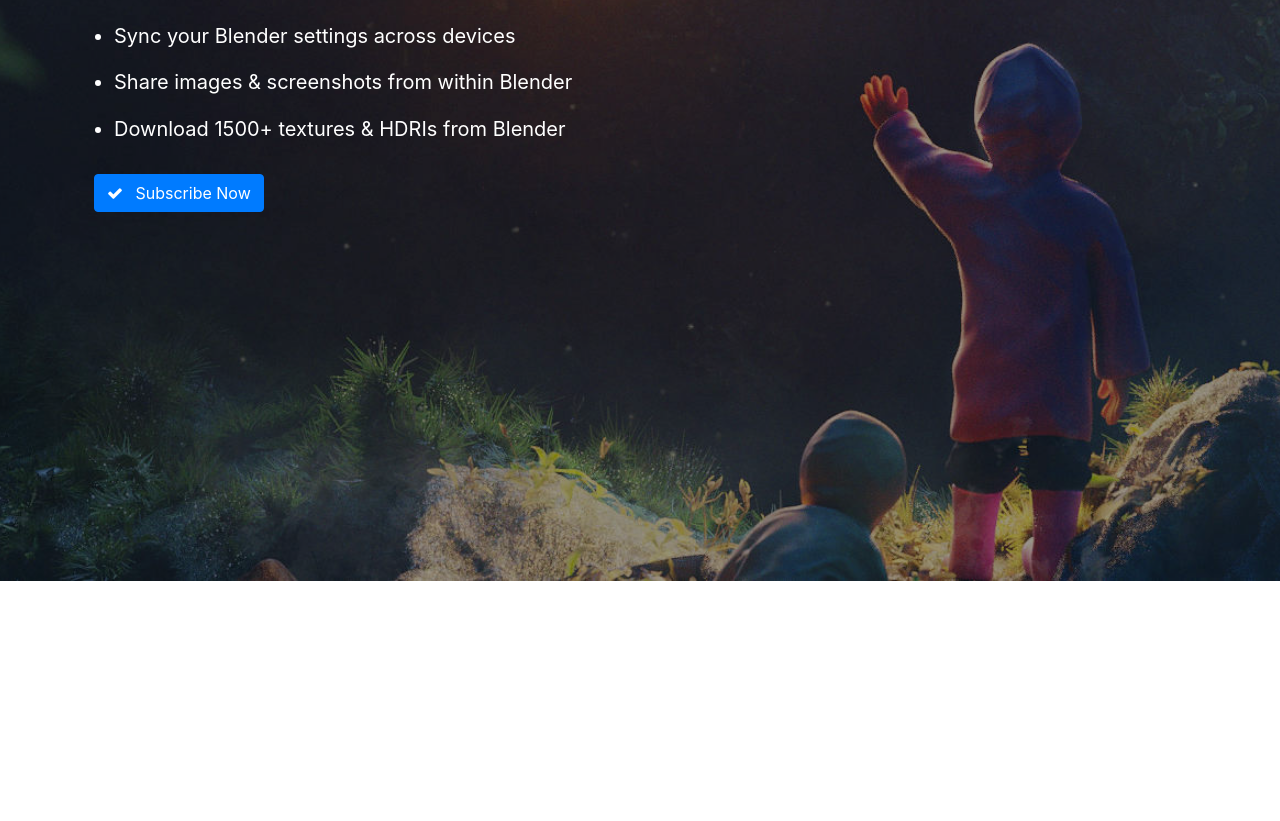
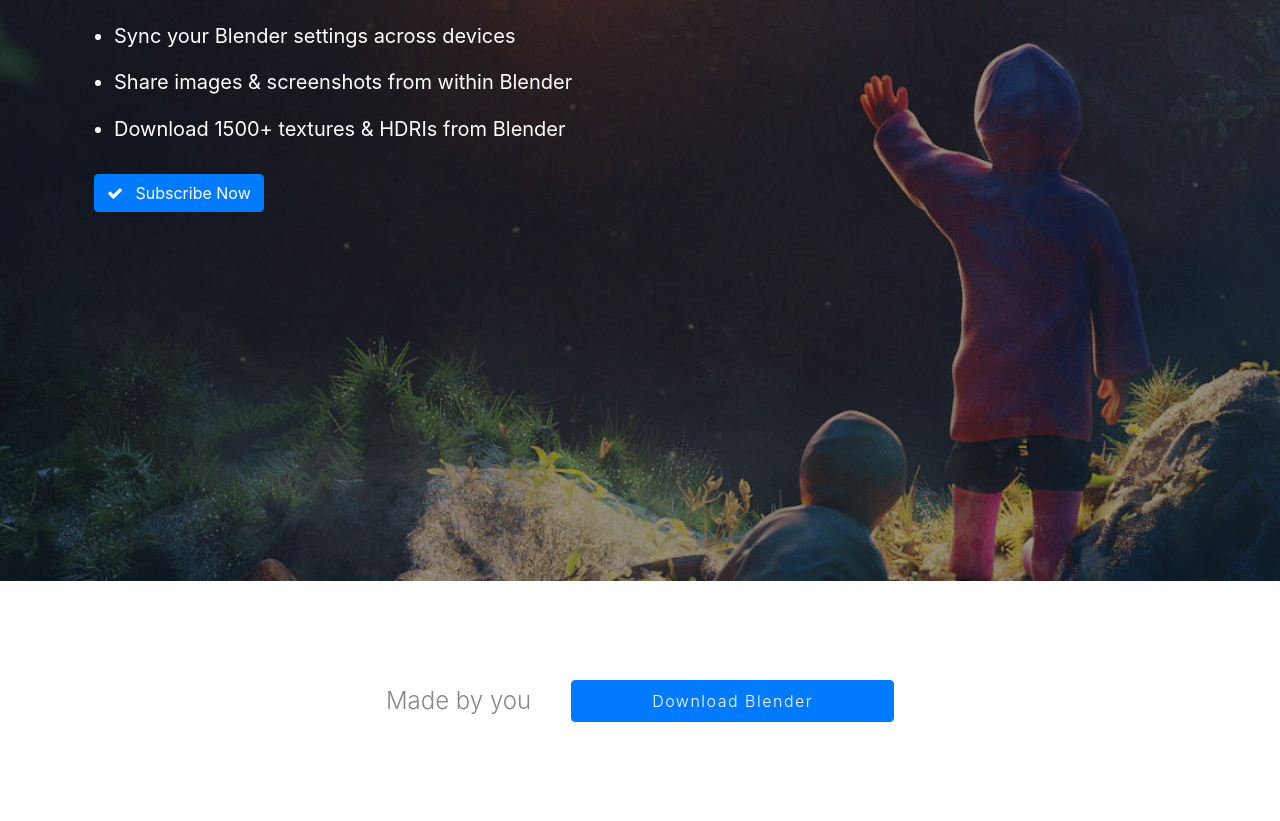
Before and after one commit to codeKingMike/blender-redo, a plain HTML site: page index.html in a window 1280 px wide. Shown: the part 7227-8048 px from the top of the page. Before the commit the page ends 7808 px from the top, so only its background shows below. Drawn offline with nearby package versions, Linux system fonts and the light colour scheme.

Commit message:
download blender section done

```diff
--- a/index.html
+++ b/index.html
@@ -325,6 +325,13 @@
         </div>
     </section>
 
+    <!-- DOWNLOAD BLENDER -->
+    <section id="download-blender" class="container-fluid">
+        <div class="download-blender p-5">
+            <a href="#">Made by you</a>
+            <button class="btn btn-primary text-white ">Download Blender</button>
+        </div>
+    </section>
     <!-- JQUERY, PROPER.JS, AND BOOTSTRAP -->
     <script src="https://code.jquery.com/jquery-3.3.1.slim.min.js"
         integrity="sha384-q8i/X+965DzO0rT7abK41JStQIAqVgRVzpbzo5smXKp4YfRvH+8abtTE1Pi6jizo"
--- a/style.css
+++ b/style.css
@@ -230,6 +230,33 @@ h3.blender-title {
   margin-left: 20px;
 }
 
+/* DOWNLOAD BLENDER */
+#download-blender {
+  min-height: 30vh;
+  text-align: center;
+}
+
+.download-blender {
+  height: 30vh;
+  display: flex;
+  justify-content: center;
+  align-items: center;
+}
+
+.download-blender a {
+  color: rgba(105, 105, 105, 0.8);
+  font-size: 1.5em;
+  font-weight: 300;
+  margin-right: 20px;
+}
+
+.download-blender button {
+  padding: 8px 80px;
+  margin-left: 20px;
+  font-weight: 300;
+  letter-spacing: 1.5px;
+}
+
 /* MEDIA QUERY */
 @media (max-width: 1100px) {
   #blender-news .card-group {
```
